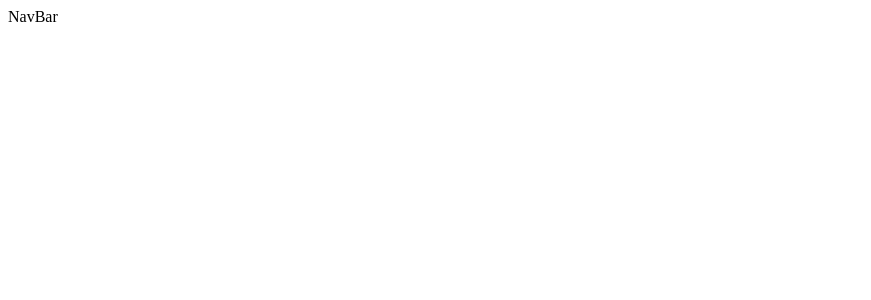
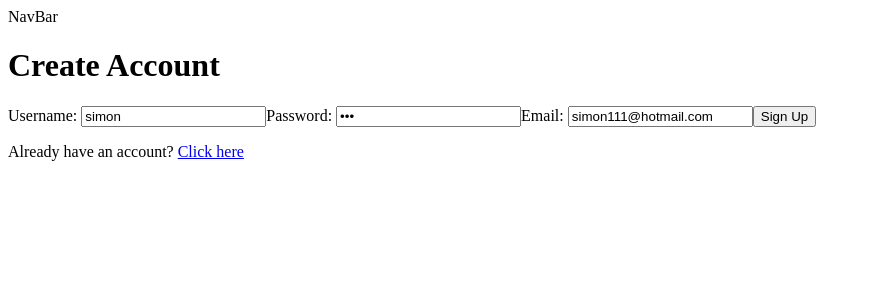
Before and after one commit to jang025/event-booking-mern, a React (Vite) app in the folder frontend/: page /signup in a window 1280 px wide. Before the commit this address had no page. Shown: the top 300 px of the page, without its empty margins (0-871 px from the left). Built offline with nearby package versions, Linux system fonts and the light colour scheme.

Commit message:
feat: created static signup & login pages

```diff
--- a/frontend/src/App.jsx
+++ b/frontend/src/App.jsx
@@ -1,6 +1,8 @@
 import { Route, Routes } from "react-router";
 import NavBar from "./components/NavBar";
 import HomePage from "./pages/HomePage";
+import LoginPage from "./pages/LoginPage";
+import SignupPage from "./pages/SignupPage";
 
 const App = () => {
   return (
@@ -8,6 +10,8 @@ const App = () => {
       <NavBar />
       <Routes>
         <Route path="/" element={<HomePage />} />
+        <Route path="/login" element={<LoginPage />} />
+        <Route path="/signup" element={<SignupPage />} />
       </Routes>
     </main>
   );
--- /dev/null
+++ b/frontend/src/components/AuthForm.jsx
@@ -0,0 +1,54 @@
+function AuthForm({
+  title,
+  buttonText,
+  redirectText,
+  redirectLink,
+  handleSubmit,
+  handleChange,
+  formData,
+}) {
+  return (
+    <div>
+      <h1>{title}</h1>
+      <form onSubmit={handleSubmit}>
+        <label htmlFor="username">Username: </label>
+        <input
+          type="text"
+          id="username"
+          name="username"
+          value={formData.username}
+          onChange={handleChange}
+          required
+        />
+        <label htmlFor="password">Password: </label>
+        <input
+          type="password"
+          id="password"
+          name="password"
+          value={formData.password}
+          onChange={handleChange}
+          required
+        />
+        {title === "Create Account" && (
+          <>
+            <label htmlFor="email">Email: </label>
+            <input
+              type="email"
+              id="email"
+              name="email"
+              value={formData.email}
+              onChange={handleChange}
+              required
+            />
+          </>
+        )}
+        <button type="submit">{buttonText}</button>
+      </form>
+      <p>
+        {redirectText} <a href={redirectLink}>Click here</a>
+      </p>
+    </div>
+  );
+}
+
+export default AuthForm;
--- /dev/null
+++ b/frontend/src/pages/LoginPage.jsx
@@ -0,0 +1,34 @@
+import { useState } from "react";
+import AuthForm from "../components/AuthForm";
+
+function LoginPage() {
+  const [formData, setFormData] = useState({
+    username: "simon",
+    password: "321",
+    email: "simon111@hotmail.com",
+  });
+
+  const handleChange = (event) => {
+    const { name, value } = event.target;
+    setFormData({ ...formData, [name]: value });
+  };
+
+  const handleSubmit = (event) => {
+    event.preventDefault();
+    console.log("login successful");
+  };
+
+  return (
+    <AuthForm
+      title="Welcome Back"
+      buttonText="Login"
+      redirectText="Don't have an account?"
+      redirectLink="/signup"
+      handleSubmit={handleSubmit}
+      handleChange={handleChange}
+      formData={formData}
+    />
+  );
+}
+
+export default LoginPage;
--- /dev/null
+++ b/frontend/src/pages/SignupPage.jsx
@@ -0,0 +1,34 @@
+import { useState } from "react";
+import AuthForm from "../components/AuthForm";
+
+function SignupPage() {
+  const [formData, setFormData] = useState({
+    username: "simon",
+    password: "321",
+    email: "simon111@hotmail.com",
+  });
+
+  const handleChange = (event) => {
+    const { name, value } = event.target;
+    setFormData({ ...formData, [name]: value });
+  };
+
+  const handleSubmit = (event) => {
+    event.preventDefault();
+    console.log("signup successful");
+  };
+
+  return (
+    <AuthForm
+      title="Create Account"
+      buttonText="Sign Up"
+      redirectText="Already have an account?"
+      redirectLink="/login"
+      handleSubmit={handleSubmit}
+      handleChange={handleChange}
+      formData={formData}
+    />
+  );
+}
+
+export default SignupPage;
```
